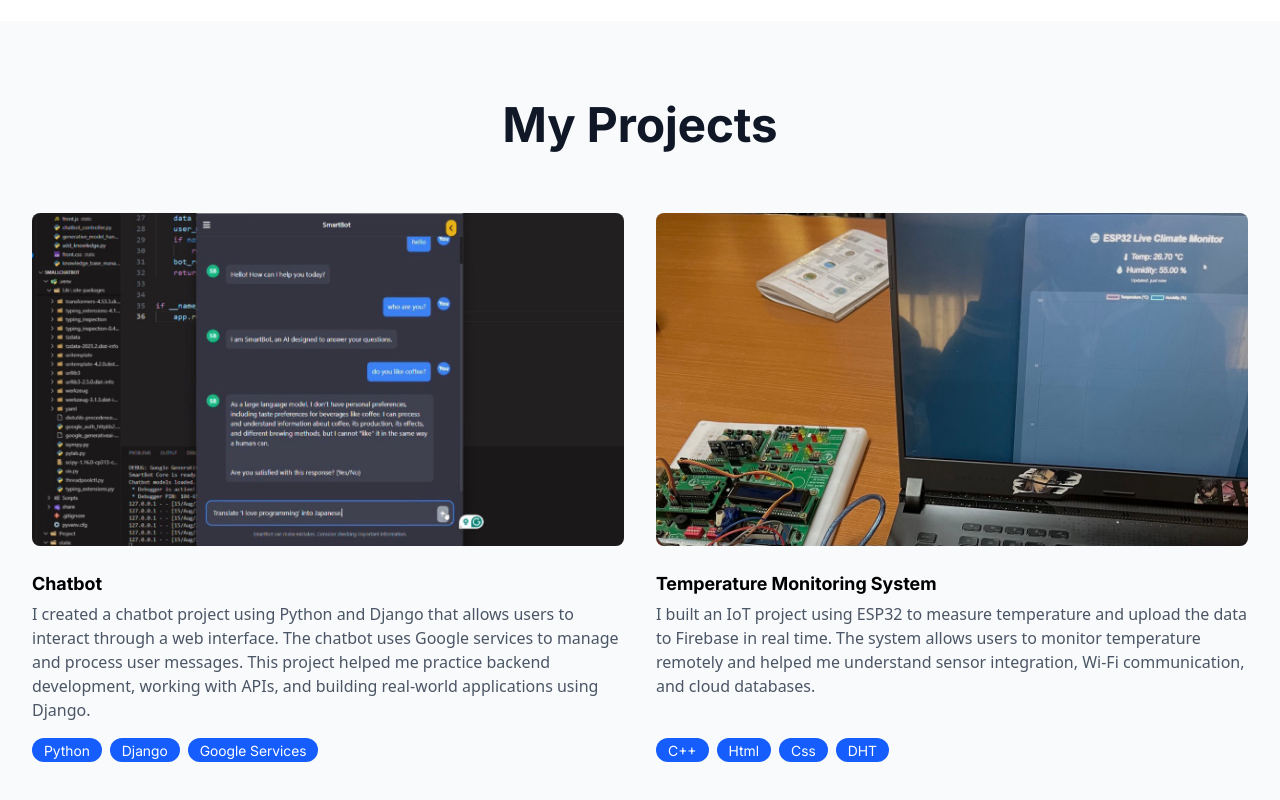
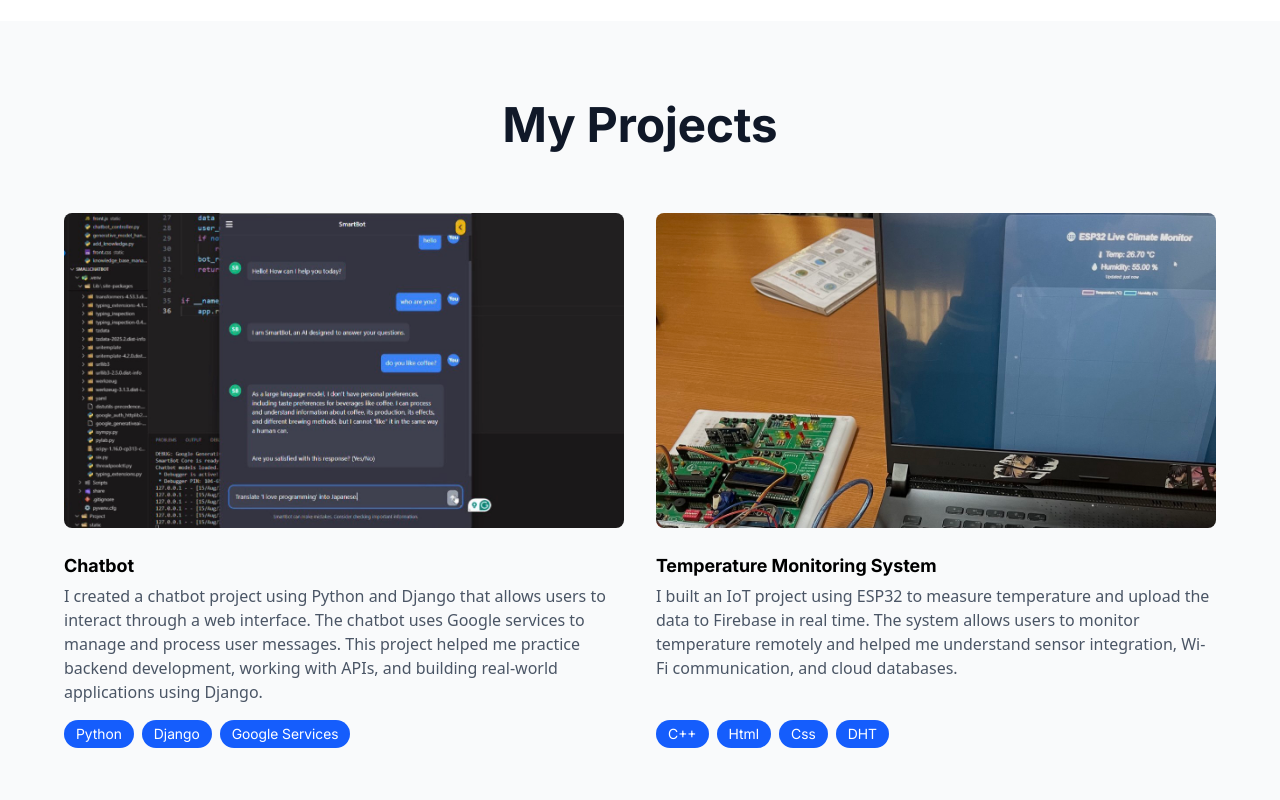
Before and after one commit to 1yhour/my-portfolio, a React (Vite) app: page / in a window 1280 px wide. Shown: the part 1927-2727 px from the top of the page. Built offline with nearby package versions, Linux system fonts and the light colour scheme.

Commit message:
Changed code: Use external data

```diff
--- a/src/Components/Projects.jsx
+++ b/src/Components/Projects.jsx
@@ -6,7 +6,7 @@ const Projects = () => {
                 <div className="max-w-3xl mx-auto text-center mb-16">
                     <h2 className="text-4xl font-inter_bold md:text-5xl mb-6 text-gray-900">My Projects</h2>
                 </div>
-                <div className="grid grid-cols-1 md:grid-cols-2 gap-8">
+                <div className="grid grid-cols-1 md:grid-cols-2 gap-8 lg:max-w-6xl mx-auto">
                     {projects.map(({title,description,image,tag},index) => (
                         <div key={index} className="flex flex-col">
                             <div className="mb-4">
@@ -19,9 +19,11 @@ const Projects = () => {
                             <div className="flex flex-wrap gap-2 mt-auto">
                                 {tag.map((tags)=>(
                                     <div key={tags} className="rounded-full bg-blue-600">
-                                        <span className="text-white text-sm font-inter_regular px-3">
-                                            {tags}
-                                        </span>
+                                        <div className="d-center px-3 py-1">
+                                            <span className="text-white text-sm font-inter_regular">
+                                                {tags}
+                                            </span>
+                                        </div>
                                     </div>
                                 ))}
                             </div>
```
